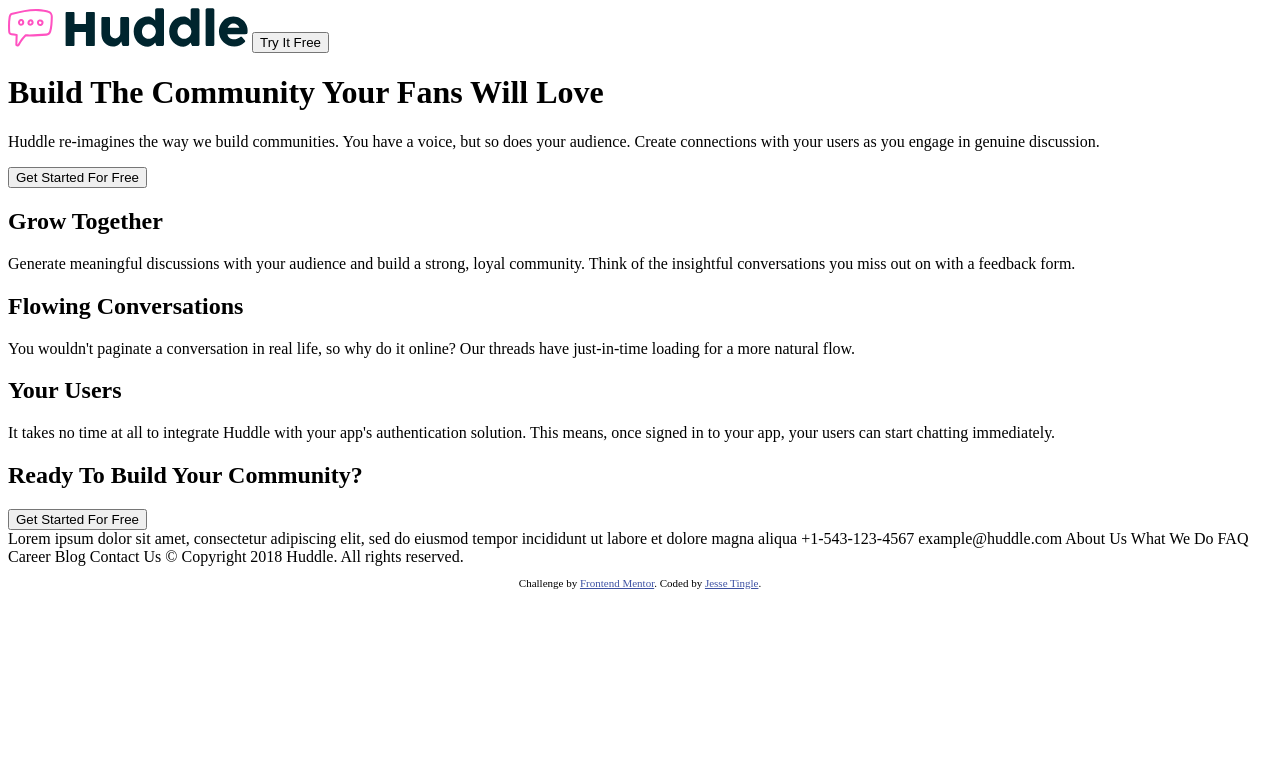
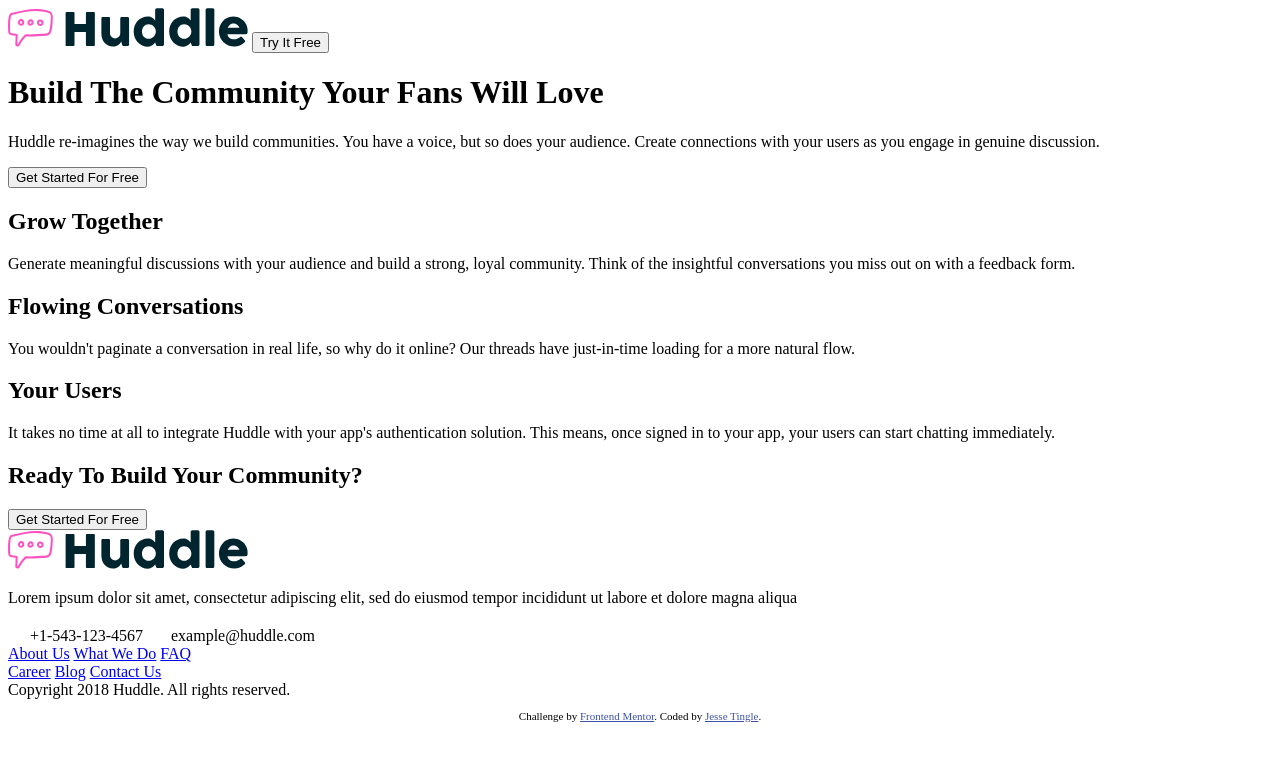
Before and after one commit to Jesse-Tingle/Huddle-Landing-Page, a plain HTML site: page index.html in a window 1280 px wide. Drawn offline with Linux system fonts and the light colour scheme.

Commit message:
add HTML markup for footer

```diff
--- a/index.html
+++ b/index.html
@@ -54,25 +54,32 @@
   <button>Get Started For Free</button>
   </section>
 
+  <footer>
+  <img src="images/logo.svg">
+
+  <img src="images/icon-location.svg">
+  <p>Lorem ipsum dolor sit amet, consectetur adipiscing elit, sed do eiusmod tempor
+  incididunt ut labore et dolore magna aliqua</p>
+
+  <img src="images/icon-phone.svg">
+  +1-543-123-4567
+  <img src="images/icon-email.svg">
+  example@huddle.com
+  <nav id="leftNav">
+    <a href="#">About Us</a>
+    <a href="#">What We Do</a>
+    <a href="#">FAQ</a>
+  </nav>
+
+  <nav id="rightNav">
+    <a href="#">Career</a>
+    <a href="#">Blog</a>
+    <a href="#">Contact Us</a>
+  </nav>
+
+  <div class="copywright"> Copyright 2018 Huddle. All rights reserved.</div>
 
 
-  Lorem ipsum dolor sit amet, consectetur adipiscing elit, sed do eiusmod tempor
-  incididunt ut labore et dolore magna aliqua
-
-  +1-543-123-4567
-  example@huddle.com
-
-  About Us
-  What We Do
-  FAQ
-
-  Career
-  Blog
-  Contact Us
-
-  &copy; Copyright 2018 Huddle. All rights reserved.
-
-  <footer>
     <p class="attribution">
       Challenge by <a href="https://www.frontendmentor.io?ref=challenge" target="_blank">Frontend Mentor</a>.
       Coded by <a href="http://www.jessetingle.com">Jesse Tingle</a>.
```
